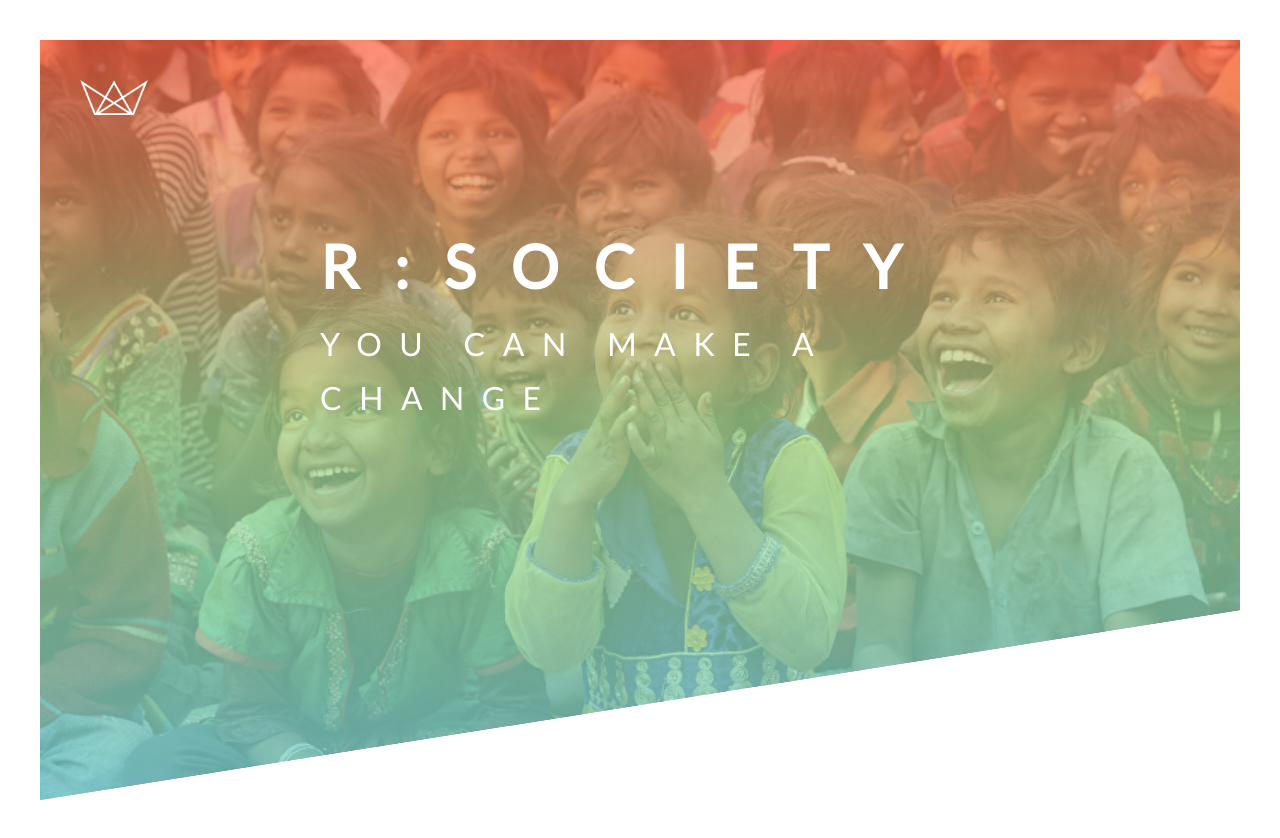
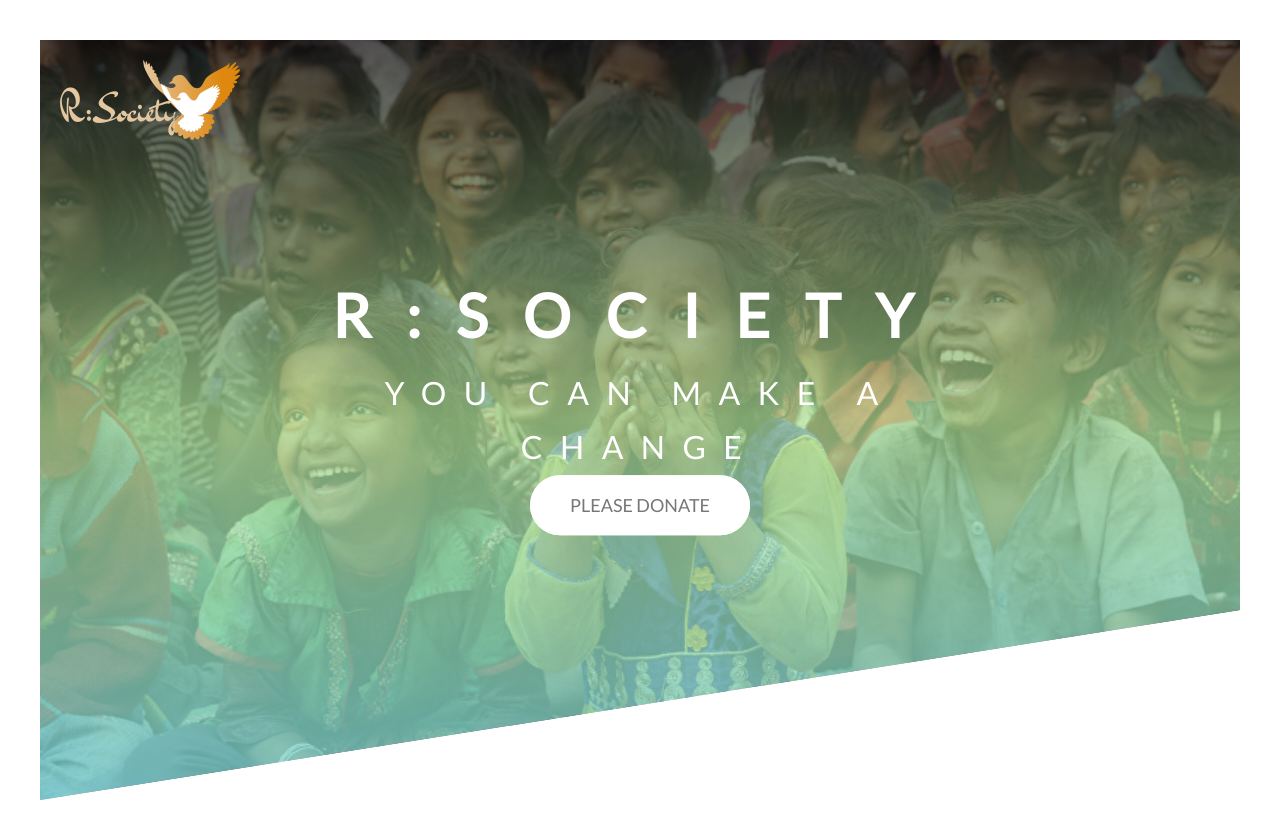
Before and after one commit to damonsahil26/R-Society-React-app, a React app: page / in a window 1280 px wide. Built offline with nearby package versions, Linux system fonts and the light colour scheme.

Commit message:
added new logo image and added the animation button in header.

```diff
--- a/public/index.html
+++ b/public/index.html
@@ -2,6 +2,7 @@
 <html lang="en">
   <head>
     <meta charset="utf-8" />
+    <meta name="viewport" content="width=device-width, initial-scale=1.0">
     <link href="https://fonts.googleapis.com/css2?family=Lato&display=swap" rel="stylesheet">
    <link rel="stylesheet" href="./styles.css">
     <title>Fisrt App Using advanced CSS</title>
--- a/public/styles.css
+++ b/public/styles.css
@@ -17,7 +17,7 @@
 
 .header{
     height:95vh;
-    background-image: linear-gradient( to bottom,#ff6040b9,#aee498b4,#7fdbdabe),url("./images/1051420710.jpg");
+    background-image: linear-gradient( to bottom,#0e0b0bb9,#aee498b4,#7fdbdabe),url("./images/1051420710.jpg");
     background-size:cover ;
     background-position: top;
 
@@ -26,13 +26,14 @@
 }
 .logo-box{
     position:absolute;
-    top:40px;
-    left: 40px;
-    margin-top: 40px;
-    margin-left: 40px;
+    top:0px;
+    left: 0px;
+    margin-top: 0x;
+    margin-left: 50px;
 }
 .logo{
-    height: 35px;
+    height: 200px;
+    width: 200px;
 
 }
 .logo :hover{
@@ -40,9 +41,10 @@
 }
 .text-box{
 position:absolute;
-top:40%;
+top:50%;
 left: 50%;
 transform: translate(-50%,-50%);
+text-align: center;
 }
 .heading-primary{
     color: #fff;
@@ -93,3 +95,61 @@
 opacity: 1;
     }
 }
+@keyframes bottomMoveIn{
+    0%{
+opacity: 0;
+transform: translateY(100px);
+    }
+    100%{
+        transform: translate(0);
+opacity: 1;
+
+    }
+}
+.btn:link,
+.btn:visited{
+text-transform: uppercase;
+text-decoration: none;
+font-size: large;
+padding: 15px 40px;
+display: inline-block;
+border-radius: 100px;
+transition: all .2s;
+position: relative;
+}
+.btn:hover{
+    transform: translateY(-3px);
+    box-shadow: 0 10px 20px rgba(0, 0, 0, 0.2);
+}
+.btn:active{
+    transform: translateY(-1px);
+    box-shadow: 0 10px 10px rgba(0, 0, 0, 0.2);}
+.animated_button{
+    background-color: #fff;
+    color: #777;
+}
+.btn::after{
+    content: "";
+    display: inline-block;
+    height: 100%;
+    width: 100%;
+    border-radius: 100px;
+    position: absolute;
+    top: 0;
+    left: 0;
+    z-index: -1;
+    transition: all 0.4s;
+
+}
+.animated_button::after{
+    background-color: #fff;
+
+}
+.btn:hover::after{
+    transform: scale(1.5);
+    opacity: 0;
+}
+.btn_animation{
+    animation: bottomMoveIn 1s ease-in;
+
+}
--- /dev/null
+++ b/src/components/animated_button.js
@@ -0,0 +1,8 @@
+import React from 'react'
+
+function AnimatedButton(){
+
+    return <a href="emptypage" className="btn animated_button btn_animation" >Please DOnate</a> ;
+
+}
+export default AnimatedButton;
--- /dev/null
+++ b/src/components/app.js
@@ -0,0 +1,13 @@
+import React from 'react';
+import Header from "./header";
+
+function App(){
+
+return(
+    <div>
+  <Header />
+
+  </div>
+  );
+}
+export default App;
--- a/src/components/header.js
+++ b/src/components/header.js
@@ -1,20 +1,22 @@
 import React from "react";
 
-
+import AnimatedButton from "./animated_button"
 function Header(){
 
     return <div>
         <header className="header">
         <div className="logo-box">
-            <img className="logo" src ="./../images/logo-white.png" alt="logo"></img>
+            <img className="logo" src ="./../images/logo_main.png" alt="logo"></img>
         </div>
-        <div class=
+        <div className=
         "text-box">
-    <h1 class="heading-primary">
-    <span class="heading-primary-main">R:SOCIETY</span>
-    <span class="heading-primary-sub">You can make a change</span>
+    <h1 className="heading-primary">
+    <span className="heading-primary-main">R:SOCIETY</span>
+    <span className="heading-primary-sub">You can make a change</span>
     </h1>
+    <AnimatedButton />
     </div>
+
     </header>
 
     </div>;
--- a/src/index.js
+++ b/src/index.js
@@ -1,10 +1,9 @@
 import React from 'react';
 import ReactDOM from 'react-dom';
-import Header from "./components/header"
+import App from "./components/app"
 
 ReactDOM.render(
-  <div>
-<Header />
-</div>,
+
+ <App /> ,
   document.getElementById('root')
 );
```
Also changed, not shown: src/components/sds.txt (deleted, +0 -21 lines), public/images/logo2.png (added), public/images/logo_main.png (added).
